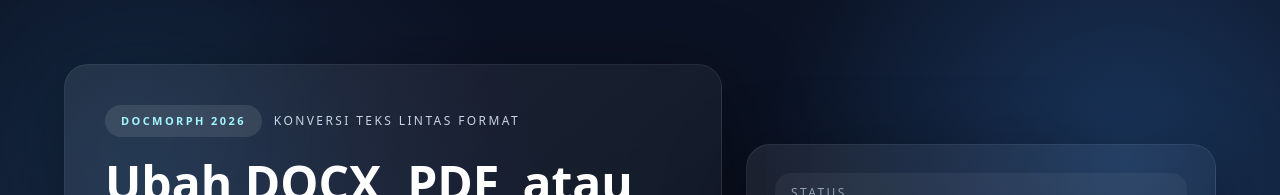
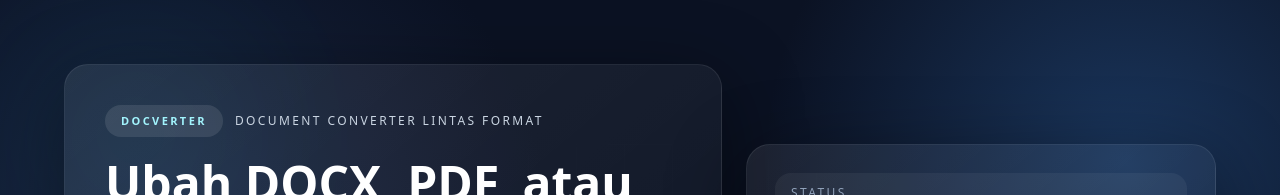
Before and after one commit to fidojahfal/document-converter, a Next.js app: page / in a window 1280 px wide. Shown: the top 195 px of the page. Built offline with nearby package versions, Linux system fonts and the light colour scheme.

Commit message:
feat: change name of the site to DocVerter

```diff
--- a/app/components/Hero.js
+++ b/app/components/Hero.js
@@ -3,9 +3,9 @@ export default function Hero() {
     <div className="glass rounded-3xl p-8 md:p-10">
       <div className="mb-4 flex items-center gap-3 text-xs uppercase tracking-[0.2em] text-slate-300">
         <span className="inline-flex h-8 items-center rounded-full bg-white/10 px-4 text-[11px] font-semibold text-cyan-200">
-          DocMorph 2026
+          DocVerter
         </span>
-        <span>Konversi teks lintas format</span>
+        <span>Document Converter lintas format</span>
       </div>
       <h1 className="text-4xl font-semibold leading-tight text-white sm:text-5xl">
         Ubah DOCX, PDF, atau TXT jadi format lain dalam hitungan detik.
--- a/app/layout.js
+++ b/app/layout.js
@@ -17,7 +17,7 @@ const display = Space_Grotesk({
 });
 
 export const metadata = {
-  title: "DocMorph | Konversi Dokumen",
+  title: "DocVerter | Document Converter",
   description: "Konversi DOCX, TXT, dan PDF secara instan dalam satu tempat.",
 };
 
```
